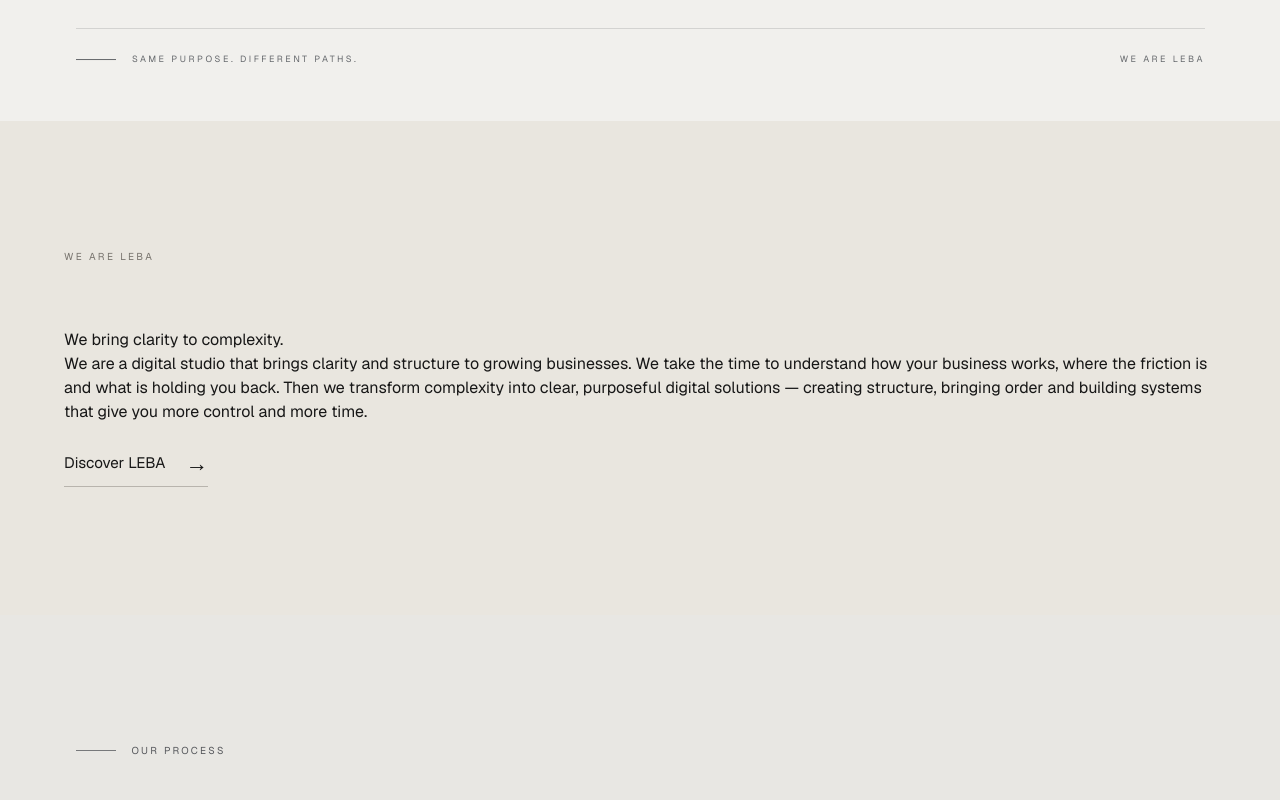
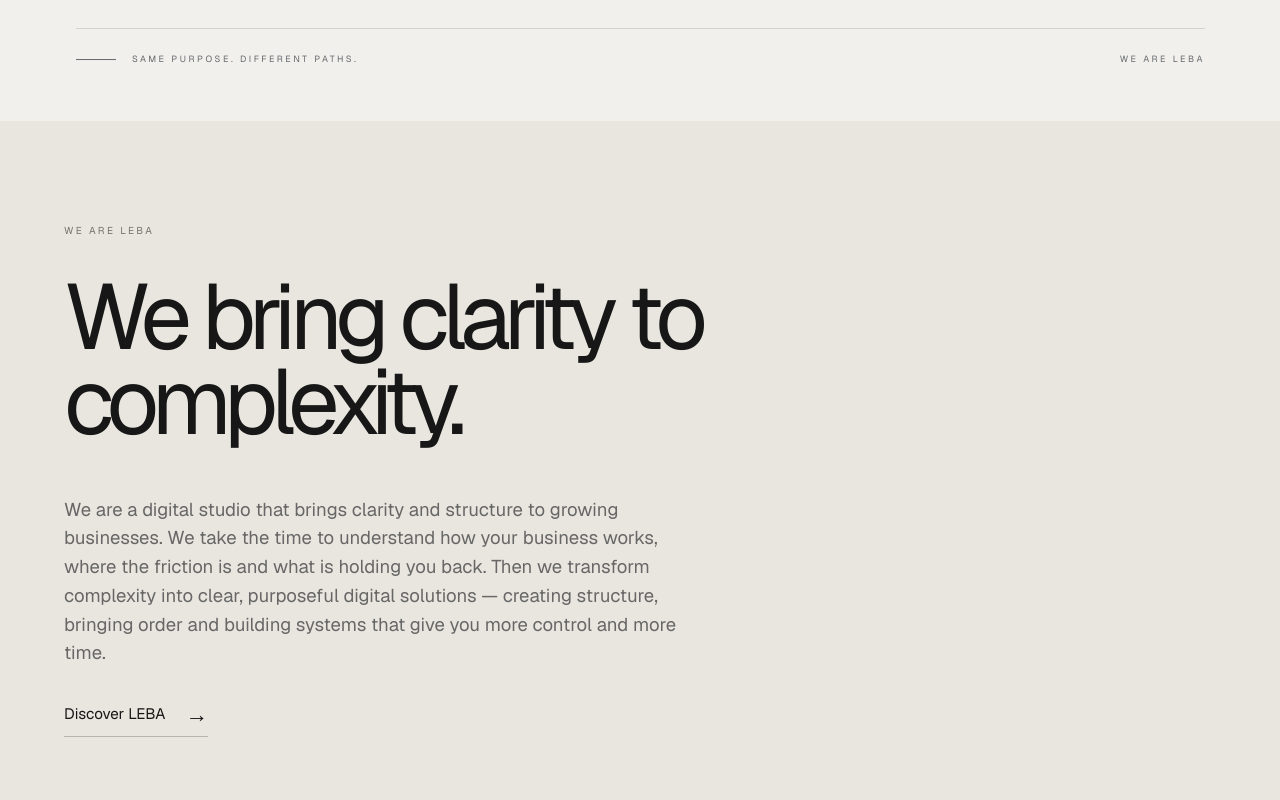
Before and after one commit to NicolasLlanos8799/weareleba, a Next.js app: page / in a window 1280 px wide. Shown: the part 2000-2800 px from the top of the page. Built offline with nearby package versions, Linux system fonts and the light colour scheme.

Commit message:
Simplify We Are LEBA layout to match editorial reference

```diff
--- a/components/sections/WeAreLeba.module.css
+++ b/components/sections/WeAreLeba.module.css
@@ -6,51 +6,38 @@
 }
 
 .inner {
-  width: min(1320px, calc(100% - 8rem));
+  width: min(1180px, calc(100% - 8rem));
   margin: 0 auto;
-  padding: clamp(5.5rem, 10vw, 11rem) 0;
+  padding: clamp(5rem, 8vw, 8.5rem) 0;
 }
 
 .eyebrow {
   display: block;
-  margin-bottom: clamp(2rem, 5vw, 5rem);
+  margin-bottom: clamp(1.5rem, 2.8vw, 2.75rem);
   font-size: 10px;
   letter-spacing: .24em;
   color: #77736d;
 }
 
-.layout {
-  display: grid;
-  grid-template-columns: minmax(0, 1.25fr) minmax(320px, .75fr);
-  gap: clamp(4rem, 10vw, 12rem);
-  align-items: start;
+.inner h2 {
+  max-width: 900px;
+  margin: 0;
+  font-size: clamp(3.6rem, 7.2vw, 7.8rem);
+  font-weight: 400;
+  letter-spacing: -.075em;
+  line-height: .92;
 }
 
-.layout h2 {
-  margin: 0;
-  max-width: 820px;
-  font-size: clamp(4.5rem, 9vw, 10rem);
-  font-weight: 400;
-  letter-spacing: -.08em;
-  line-height: .88;
+.content {
+  max-width: 650px;
+  margin-top: clamp(2rem, 4vw, 3.75rem);
 }
 
-.description {
-  max-width: 510px;
-  padding-top: .75rem;
-}
-
-.description p {
-  margin: 0 0 1.6rem;
-  font-size: clamp(1rem, 1.25vw, 1.2rem);
-  line-height: 1.58;
+.content p {
+  margin: 0;
+  font-size: clamp(1.1rem, 1.45vw, 1.45rem);
+  line-height: 1.55;
   color: #676767;
-}
-
-.description p:first-child {
-  color: #222;
-  font-size: clamp(1.15rem, 1.55vw, 1.45rem);
-  line-height: 1.48;
 }
 
 .storyLink {
@@ -58,7 +45,7 @@
   display: inline-flex;
   align-items: center;
   gap: 1.25rem;
-  margin-top: 1.8rem;
+  margin-top: 2.25rem;
   padding-bottom: .65rem;
   border-bottom: 1px solid #b8b4ad;
   color: inherit;
@@ -74,26 +61,19 @@
 @media (max-width: 900px) {
   .inner {
     width: auto;
-    padding: 5rem 2rem 6rem;
+    padding: 4.5rem 2rem 5rem;
   }
 
-  .layout {
-    grid-template-columns: 1fr;
-    gap: 3rem;
+  .inner h2 {
+    font-size: clamp(3.5rem, 15vw, 6.5rem);
+    line-height: .92;
   }
 
-  .layout h2 {
-    max-width: 700px;
-    font-size: clamp(4rem, 16vw, 7rem);
-    line-height: .9;
+  .content {
+    margin-top: 2.25rem;
   }
 
-  .description {
-    max-width: 620px;
-    padding-top: 0;
-  }
-
-  .description p {
-    font-size: 1.05rem;
+  .content p {
+    font-size: 1.1rem;
   }
 }
```
